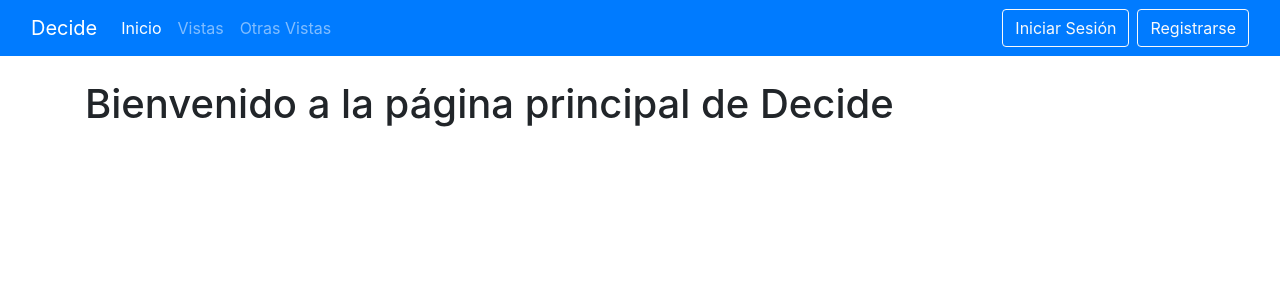
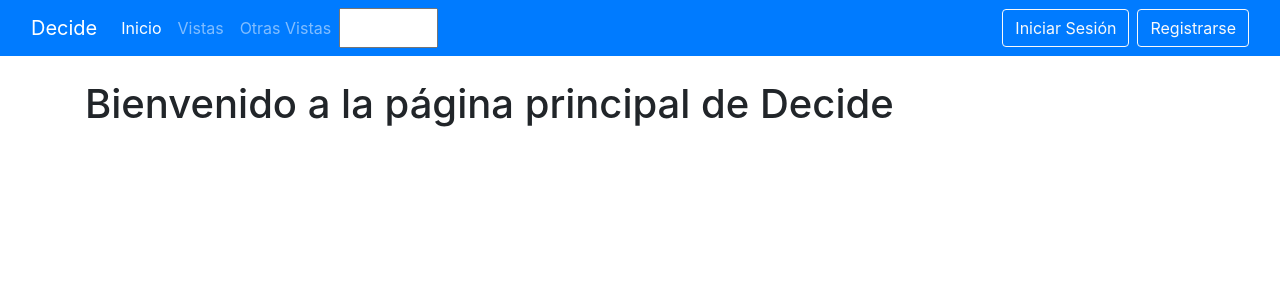
Before and after one commit to fernando-hidalgo/decide-part-murillo, a Django app: page / in a window 1280 px wide. Shown: the top 300 px of the page. Run offline with Django 3.2, Linux system fonts and the light colour scheme; some libraries are stand-ins or nearby versions.

Commit message:
feat: Añadidos deplegables en home
Switch language y Cabecera de Google en home

```diff
--- a/decide/decide/templates/home.html
+++ b/decide/decide/templates/home.html
@@ -1,3 +1,4 @@
+{% load i18n %}
 <!DOCTYPE html>
 <html lang="es">
 <head>
@@ -13,7 +14,19 @@
     <!-- Barra de Navegación -->
     <nav class="navbar navbar-expand-lg navbar-dark bg-primary">
         <div class="container-fluid">
-            <a class="navbar-brand" href="">Decide</a>
+            <div id="google_translate_element" class="google nav-item"></div>
+            <script type="text/javascript">
+                function googleTranslateElementInit() {
+                    new google.translate.TranslateElement({
+                        pageLanguage: 'es',
+                        includedLanguages: 'ca,eu,gl,en,fr,it,pt,de',
+                        layout: google.translate.TranslateElement.InlineLayout.SIMPLE,
+                        gaTrack: true
+                    }, 'google_translate_element');
+                }
+            </script>
+            <script type="text/javascript" src="https://translate.google.com/translate_a/element.js?cb=googleTranslateElementInit"></script>
+            <a class="navbar-brand" href="#">Decide</a>
             <button class="navbar-toggler" type="button" data-bs-toggle="collapse" data-bs-target="#navbarNav" aria-controls="navbarNav" aria-expanded="false" aria-label="Toggle navigation">
                 <span class="navbar-toggler-icon"></span>
             </button>
@@ -28,6 +41,20 @@
                     <li class="nav-item">
                         <a class="nav-link" href="#">Otras Vistas</a>
                     </li>
+                    <li class="nav-item">
+                        <li class="nav-item">
+                            <form action="/i18n/setlang/" method="post" style="display: inline;">
+                                {% csrf_token %}
+                                <div style="display: inline;">
+                                    <select name="language" onchange="this.form.submit()" class="nav-link">
+                                        {% for lang_code, lang_name in LANGUAGES %}
+                                            <option value="{{ lang_code }}" {% if LANGUAGE_CODE == lang_code %} selected="selected"{% endif %}>{{ lang_name }}</option>
+                                        {% endfor %}
+                                    </select>
+                                </div>
+                            </form>
+                        </li>
+                    </li>
                     <!-- Puedes agregar más elementos aquí según sea necesario -->
                 </ul>
                 <div class="d-flex ms-auto">
@@ -37,6 +64,7 @@
             </div>
         </div>
     </nav>
+
 
     {% if messages %}
     <script>
```
